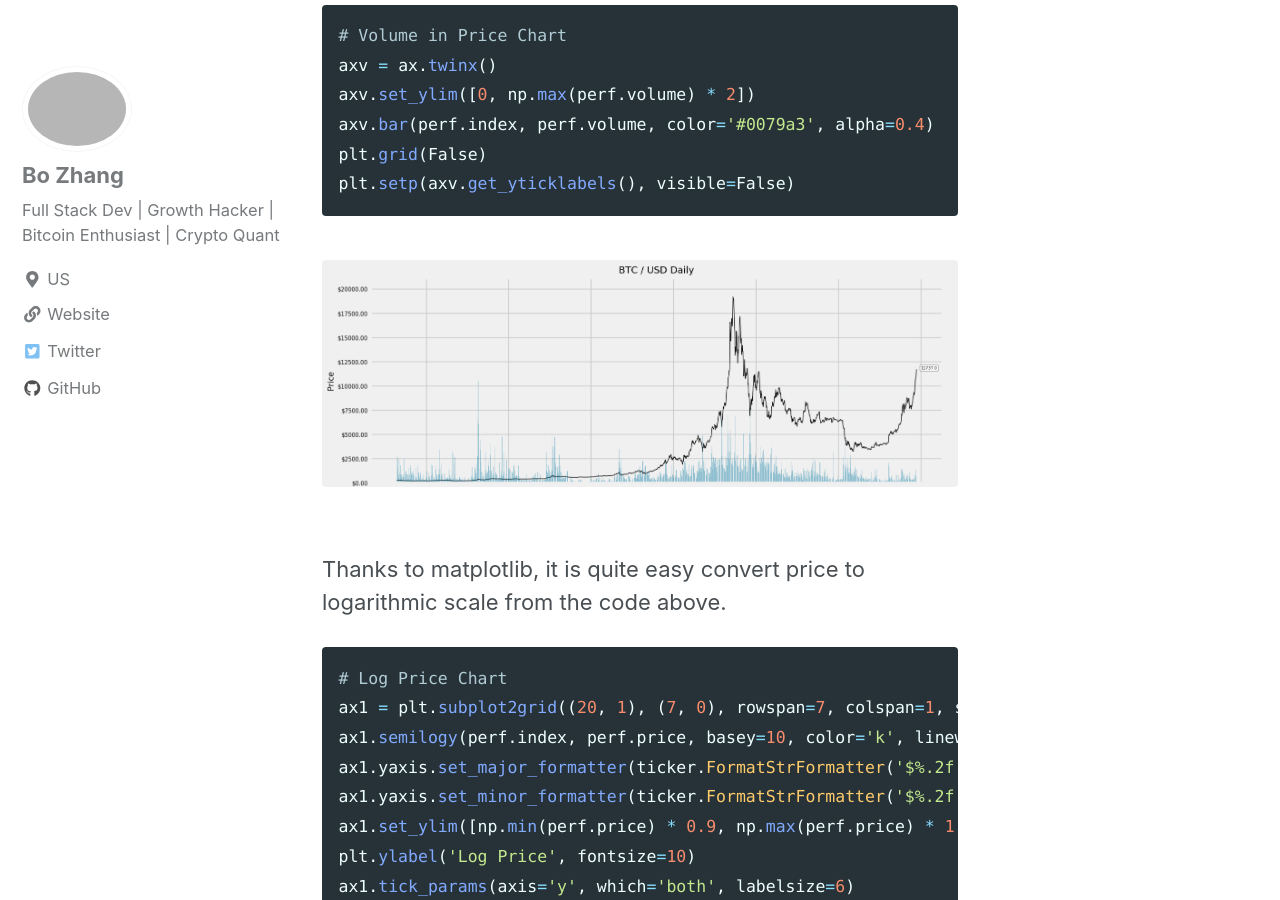
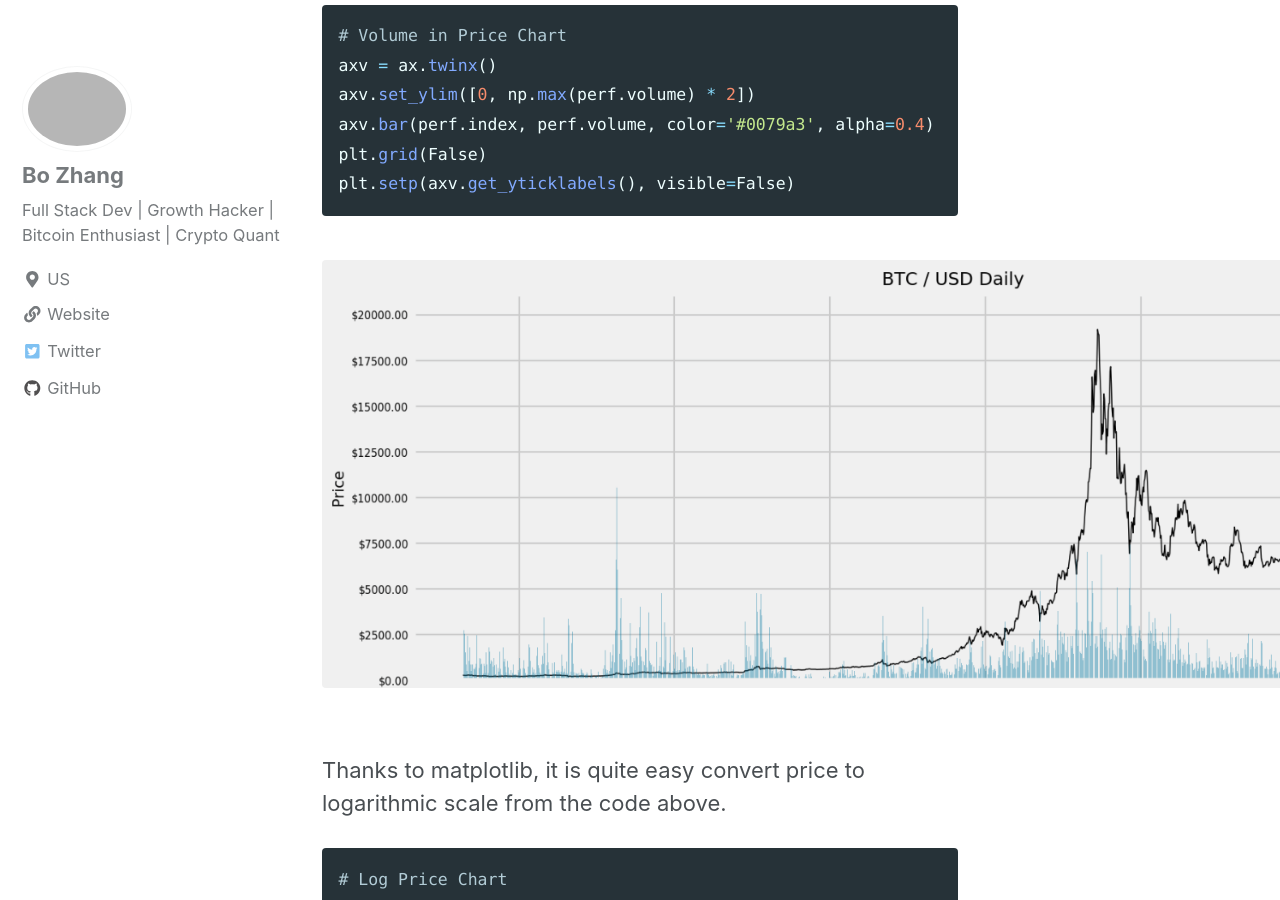
Before and after one commit to 0xboz/blog, a Jekyll site: the page built from _posts/2019-06-28-how-to-create-bitcoin-logarithmic-price-scale-using-matplotlib.md, in a window 1280 px wide and 900 px high, scrolled down 4876 px. Built offline with Jekyll 4.4.1, drawn with Linux system fonts in a browser that asks for light colours; cached includes are drawn as plain includes; nearby versions of some CDN libraries.

Commit message:
Increased figure size

````diff
--- a/_posts/2019-06-28-how-to-create-bitcoin-logarithmic-price-scale-using-matplotlib.md
+++ b/_posts/2019-06-28-how-to-create-bitcoin-logarithmic-price-scale-using-matplotlib.md
@@ -119,7 +119,7 @@ axv.bar(perf.index, perf.volume, color='#0079a3', alpha=0.4)
 plt.grid(False)
 plt.setp(axv.get_yticklabels(), visible=False)
 ```
-<figure style='width: 1200'>
+<figure style='width: 1200px'>
 <img src="{{ site.url }}{{ site.baseurl }}/assets/images/bitcoin_regular_price_chart.png" alt="bitcoin regular price chart">
 </figure>
 Thanks to matplotlib, it is quite easy convert price to logarithmic scale from the code above.
````
